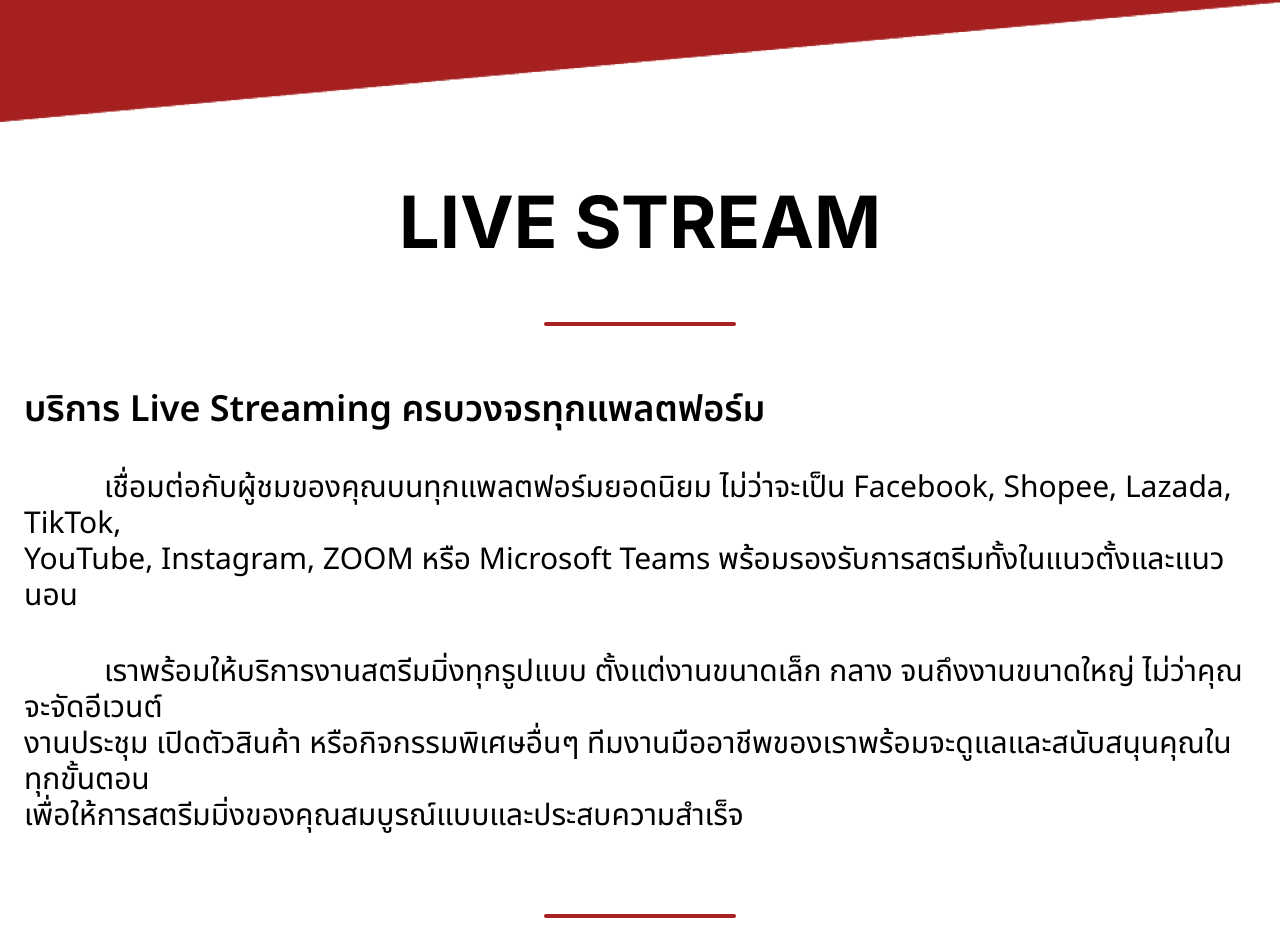
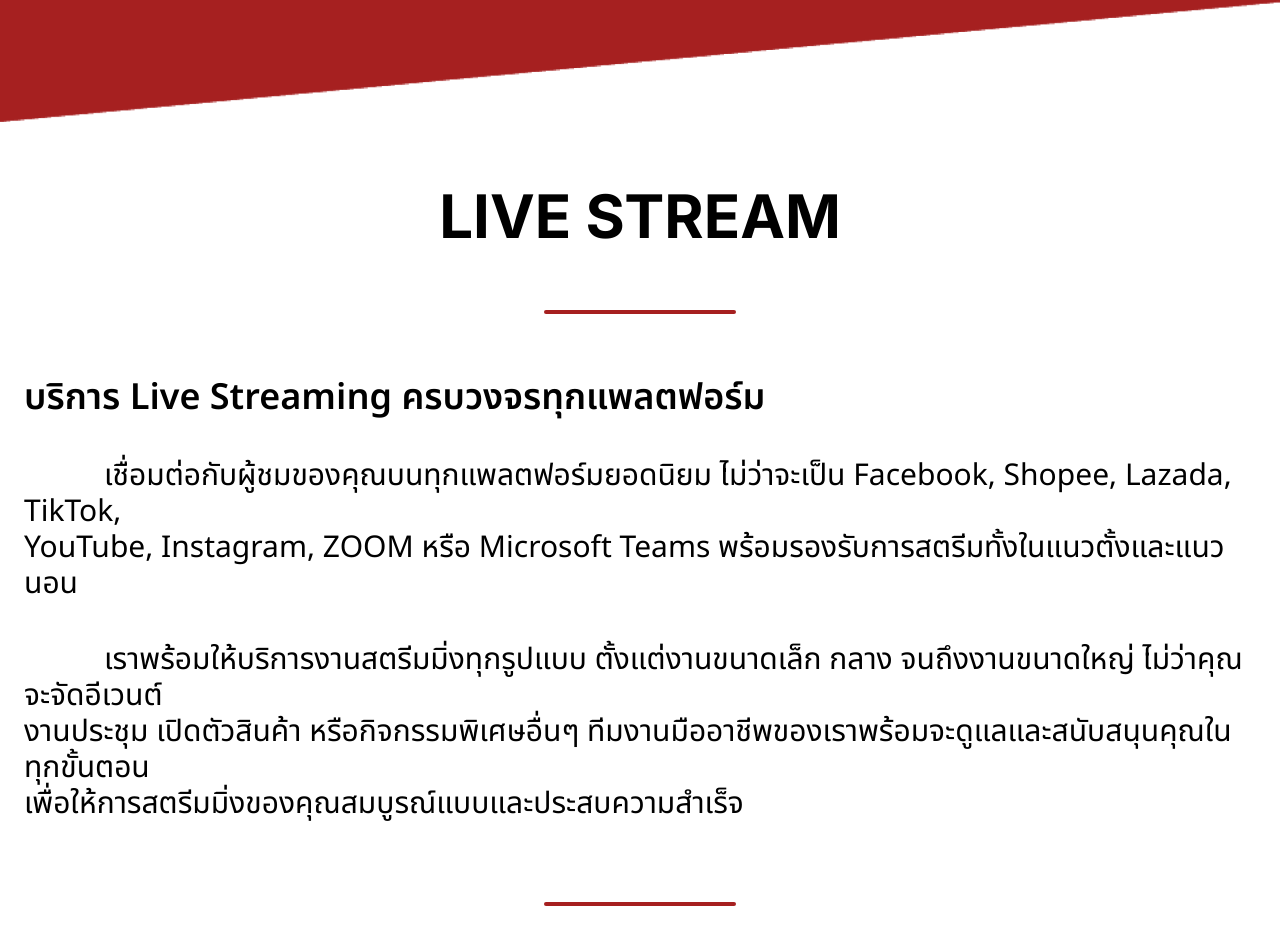
Before and after one commit to LiveEleven/live-eleven-landing-page, a Next.js app: page / in a window 1280 px wide. Shown: the part 814-1766 px from the top of the page. Built offline with nearby package versions, Linux system fonts and the light colour scheme.

Commit message:
Fix LiveStream Style

```diff
--- a/src/components/LiveStream.js
+++ b/src/components/LiveStream.js
@@ -11,7 +11,7 @@ const LiveStream = () => {
         className="mb-16"
       />
       <div className="flex justify-center">
-        <h1 className="text-4xl md:text-5xl lg:text-6xl xl:text-7xl  text-center lg:text-left  text-black font-bold font-head">
+        <h1 className="text-3xl md:text-4xl lg:text-5xl xl:text-6xl  text-center lg:text-left  text-black font-bold font-head">
           LIVE STREAM
         </h1>
       </div>
```
